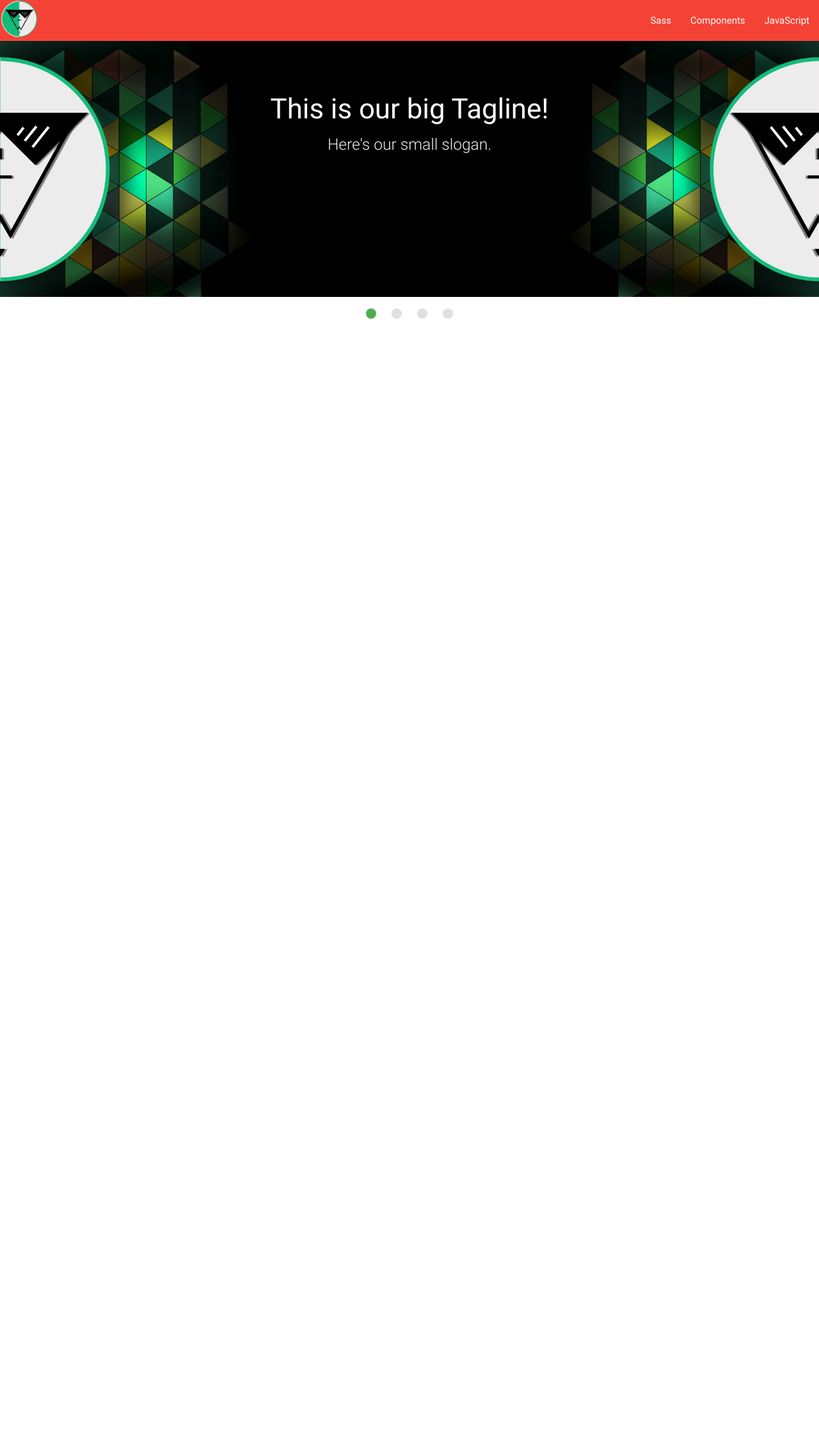
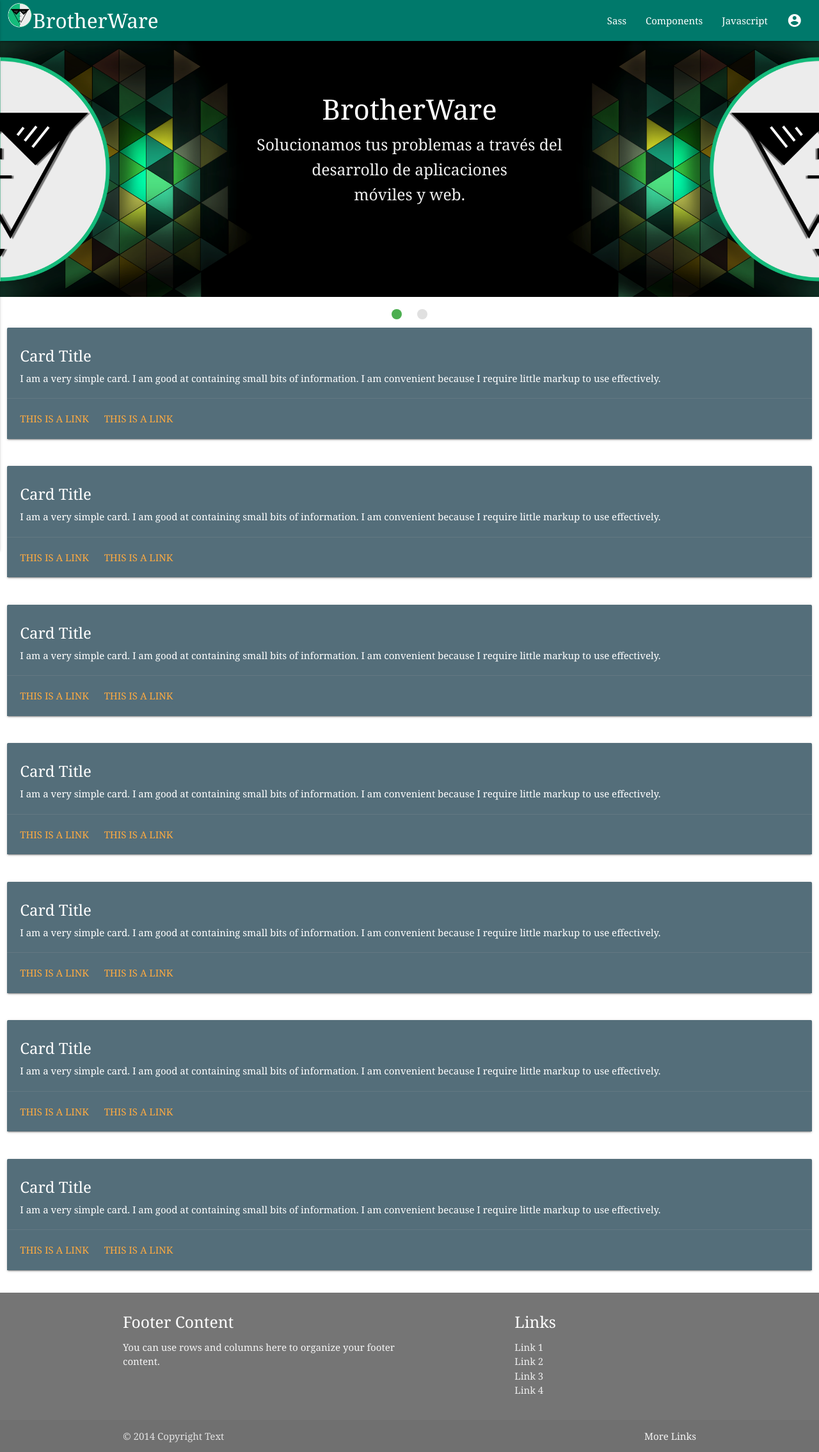
Before and after one commit to estebanmachucaolivares/brotherware, a PHP site: page / in a window 1280 px wide. Shown: the whole page at 64% size. Before the commit the page ends 498 px from the top, so only its background shows below. Run offline with PHP 8.4, Linux system fonts and the light colour scheme.

Commit message:
avance de pagina web

```diff
--- a/admin/css/estilo_tab.css
+++ b/admin/css/estilo_tab.css
@@ -1,4 +1,9 @@
 
-.tabs .indicator {
-    color:  blue
+
+
+#padre {
+	display: flex;
+   justify-content: center;
+   align-items: center;
+
 }
--- /dev/null
+++ b/admin/css/fuentes.css
@@ -0,0 +1,4 @@
+
+body {
+    font-family: "Homer Simpson UI", Georgia, Serif;
+}
--- a/index.php
+++ b/index.php
@@ -5,20 +5,47 @@
     <meta name="viewport" content="width=device-width, initial-scale=1.0">
     <meta http-equiv="X-UA-Compatible" content="ie=edge">
     <link rel="stylesheet" href="admin/css/materialize.min.css">
+    <link rel="stylesheet" href="admin/css/fuentes.css">
+    <link rel="stylesheet" href="admin/css/estilo_tab.css">
     <link href="https://fonts.googleapis.com/icon?family=Material+Icons" rel="stylesheet">
     <title>BrotherWare</title>
 </head>
 <body>
-    <nav class="red">
-  <div class="nav-wrapper">
-      <a href="#" class="brand-logo"><img src="admin/img/iconbw.png" width="60" height="60" class="responsive-img" ></a>
-      <ul id="nav-mobile" class="right hide-on-med-and-down">
-        <li><a href="sass.html">Sass</a></li>
-        <li><a href="badges.html">Components</a></li>
-        <li><a href="collapsible.html">JavaScript</a></li>
-      </ul>
-    </div>
-    </nav>
+
+<header>
+
+    <div class="navbar-fixed">
+       <nav>
+          <div class="nav-wrapper teal darken-2" >
+            <div class="row" >
+              <div class="col m12 " >
+
+                <a href="#"  class="brand-logo valign-wrapper" >
+                  <div >
+                  <img class="img-responsive"   src="admin/img/iconbw.png" height="5%" width="5%" >BrotherWare </div>
+               </a>
+
+
+                <a href="#" data-activates="mobile-demo" class="button-collapse"><i class="material-icons">menu</i></a>
+                <ul class="right hide-on-med-and-down">
+                    <li><a href="sass.html">Sass</a></li>
+                    <li><a href="badges.html">Components</a></li>
+                    <li><a href="collapsible.html">Javascript</a></li>
+                    <li><a href="mobile.html"><i class="material-icons">account_circle</i></a></li>
+                </ul>
+             </div>
+           </div>
+        </div>
+      </nav>
+   </div>
+                 <ul class="side-nav" id="mobile-demo">
+                    <li><a href="sass.html">Sass</a></li>
+                    <li><a href="badges.html">Components</a></li>
+                    <li><a href="collapsible.html">Javascript</a></li>
+                    <li><a href="mobile.html">Usuarios</a></li>
+                </ul>
+</header>
+
 
 
   <div class="slider">
@@ -26,40 +53,180 @@
       <li>
         <img src="admin/img/fondo.png" > <!-- random image -->
         <div class="caption center-align">
-          <h3>This is our big Tagline!</h3>
-          <h5 class="light grey-text text-lighten-3">Here's our small slogan.</h5>
+          <h3>BrotherWare</h3>
+          <h5 class="light grey-text text-lighten-3">Solucionamos tus problemas a través del </h5>
+          <h5 class="light grey-text text-lighten-3">desarrollo de aplicaciones</h5>
+          <h5 class="light grey-text text-lighten-3">móviles y web.</h5>
         </div>
       </li>
       <li>
-        <img src="https://lorempixel.com/580/250/nature/2"> <!-- random image -->
+        <img src="admin/img/fondo.png"> <!-- random image -->
         <div class="caption left-align">
           <h3>Left Aligned Caption</h3>
           <h5 class="light grey-text text-lighten-3">Here's our small slogan.</h5>
         </div>
       </li>
-      <li>
-        <img src="https://lorempixel.com/580/250/nature/3"> <!-- random image -->
-        <div class="caption right-align">
-          <h3>Right Aligned Caption</h3>
-          <h5 class="light grey-text text-lighten-3">Here's our small slogan.</h5>
-        </div>
-      </li>
-      <li>
-        <img src="https://lorempixel.com/580/250/nature/4"> <!-- random image -->
-        <div class="caption center-align">
-          <h3>This is our big Tagline!</h3>
-          <h5 class="light grey-text text-lighten-3">Here's our small slogan.</h5>
-        </div>
-      </li>
+
+
     </ul>
   </div>
 
+  <div class="row">
+    <div class="col s12 ">
+      <div class="card blue-grey darken-1">
+        <div class="card-content white-text">
+          <span class="card-title">Card Title</span>
+          <p>I am a very simple card. I am good at containing small bits of information.
+          I am convenient because I require little markup to use effectively.</p>
+        </div>
+        <div class="card-action">
+          <a href="#">This is a link</a>
+          <a href="#">This is a link</a>
+        </div>
+      </div>
+    </div>
+  </div>
 
+
+  <div class="row">
+    <div class="col s12 ">
+      <div class="card blue-grey darken-1">
+        <div class="card-content white-text">
+          <span class="card-title">Card Title</span>
+          <p>I am a very simple card. I am good at containing small bits of information.
+          I am convenient because I require little markup to use effectively.</p>
+        </div>
+        <div class="card-action">
+          <a href="#">This is a link</a>
+          <a href="#">This is a link</a>
+        </div>
+      </div>
+    </div>
+  </div>
+
+
+  <div class="row">
+    <div class="col s12 ">
+      <div class="card blue-grey darken-1">
+        <div class="card-content white-text">
+          <span class="card-title">Card Title</span>
+          <p>I am a very simple card. I am good at containing small bits of information.
+          I am convenient because I require little markup to use effectively.</p>
+        </div>
+        <div class="card-action">
+          <a href="#">This is a link</a>
+          <a href="#">This is a link</a>
+        </div>
+      </div>
+    </div>
+  </div>
+
+
+
+  <div class="row">
+    <div class="col s12 ">
+      <div class="card blue-grey darken-1">
+        <div class="card-content white-text">
+          <span class="card-title">Card Title</span>
+          <p>I am a very simple card. I am good at containing small bits of information.
+          I am convenient because I require little markup to use effectively.</p>
+        </div>
+        <div class="card-action">
+          <a href="#">This is a link</a>
+          <a href="#">This is a link</a>
+        </div>
+      </div>
+    </div>
+  </div>
+
+
+
+  <div class="row">
+    <div class="col s12 ">
+      <div class="card blue-grey darken-1">
+        <div class="card-content white-text">
+          <span class="card-title">Card Title</span>
+          <p>I am a very simple card. I am good at containing small bits of information.
+          I am convenient because I require little markup to use effectively.</p>
+        </div>
+        <div class="card-action">
+          <a href="#">This is a link</a>
+          <a href="#">This is a link</a>
+        </div>
+      </div>
+    </div>
+  </div>
+
+
+
+  <div class="row">
+    <div class="col s12 ">
+      <div class="card blue-grey darken-1">
+        <div class="card-content white-text">
+          <span class="card-title">Card Title</span>
+          <p>I am a very simple card. I am good at containing small bits of information.
+          I am convenient because I require little markup to use effectively.</p>
+        </div>
+        <div class="card-action">
+          <a href="#">This is a link</a>
+          <a href="#">This is a link</a>
+        </div>
+      </div>
+    </div>
+  </div>
+
+
+
+  <div class="row">
+    <div class="col s12 ">
+      <div class="card blue-grey darken-1">
+        <div class="card-content white-text">
+          <span class="card-title">Card Title</span>
+          <p>I am a very simple card. I am good at containing small bits of information.
+          I am convenient because I require little markup to use effectively.</p>
+        </div>
+        <div class="card-action">
+          <a href="#">This is a link</a>
+          <a href="#">This is a link</a>
+        </div>
+      </div>
+    </div>
+  </div>
+
+
+
+  <footer class="page-footer grey darken-1">
+          <div class="container">
+            <div class="row">
+              <div class="col l6 s12">
+                <h5 class="white-text">Footer Content</h5>
+                <p class="grey-text text-lighten-4">You can use rows and columns here to organize your footer content.</p>
+              </div>
+              <div class="col l4 offset-l2 s12">
+                <h5 class="white-text">Links</h5>
+                <ul>
+                  <li><a class="grey-text text-lighten-3" href="#!">Link 1</a></li>
+                  <li><a class="grey-text text-lighten-3" href="#!">Link 2</a></li>
+                  <li><a class="grey-text text-lighten-3" href="#!">Link 3</a></li>
+                  <li><a class="grey-text text-lighten-3" href="#!">Link 4</a></li>
+                </ul>
+              </div>
+            </div>
+          </div>
+          <div class="footer-copyright">
+            <div class="container">
+            © 2014 Copyright Text
+            <a class="grey-text text-lighten-4 right" href="#!">More Links</a>
+            </div>
+          </div>
+        </footer>
 <script
   src="https://code.jquery.com/jquery-3.4.1.min.js"
   integrity="sha256-CSXorXvZcTkaix6Yvo6HppcZGetbYMGWSFlBw8HfCJo="
   crossorigin="anonymous"></script>
   <script src="admin/js/materialize.min.js"></script>
   <script> $('.slider').slider(); </script>
+
+  <script> $(".button-collapse").sideNav(); </script>
 </body>
 </html>
```
